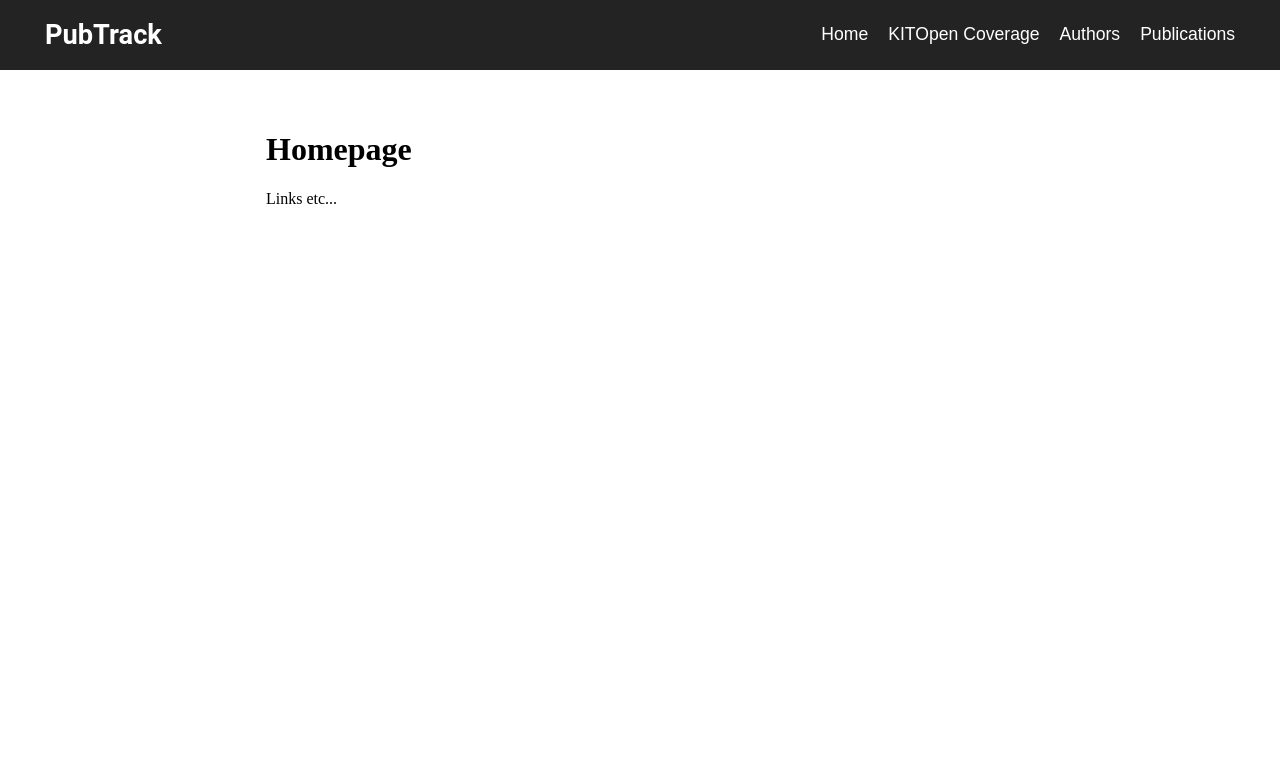
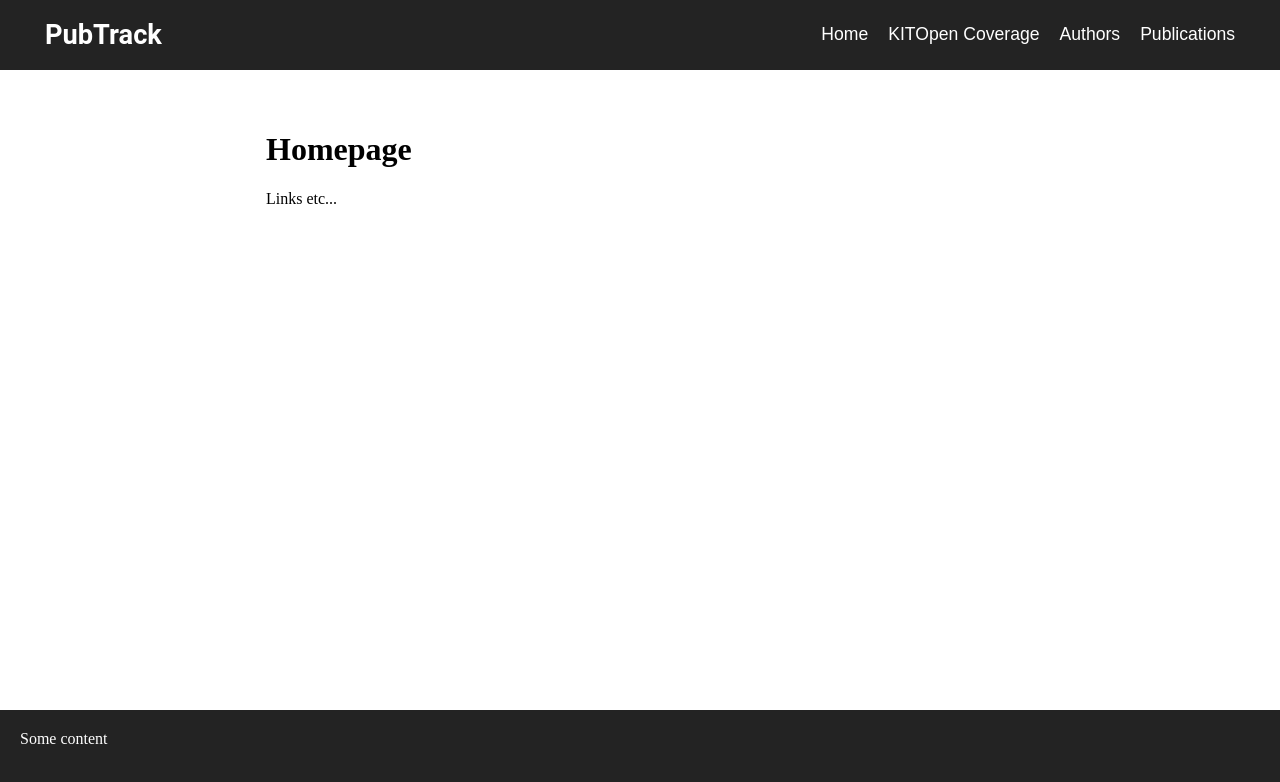
Before and after one commit to the16thpythonist/pubtrack, a Vue app in the folder pubtrack/frontend/: page / in a window 1280 px wide. Shown: the top 782 px of the page. Built offline with nearby package versions, Linux system fonts and the light colour scheme.

Commit message:
Added a basic footer container to the main site layout

```diff
--- a/pubtrack/frontend/src/App.vue
+++ b/pubtrack/frontend/src/App.vue
@@ -3,6 +3,9 @@
     <NavBar class="nav"></NavBar>
     <div class="content">
       <router-view></router-view>
+    </div>
+    <div class="footer">
+      Some content
     </div>
   </div>
 </template>
@@ -19,14 +22,39 @@
 </script>
 
 <style>
+  html {
+    height: 100%;
+  }
+
   body {
     margin: 0;
     padding: 0;
+
+    min-height: 100%;
+    height: 100%
+  }
+
+  #app{
+    height: 100%;
+    min-height: 100%;
+
+    display: flex;
+    flex-direction: column;
   }
 
   .content {
     padding: 10px;
-    height: auto;
     margin: 30px 20% 0 20%;
+    flex-grow: 2;
+  }
+
+  .footer {
+    min-height: 50px;
+
+    margin-top: 50px;
+    padding: 20px;
+
+    background-color: #232323;
+    color: white;
   }
 </style>
```
